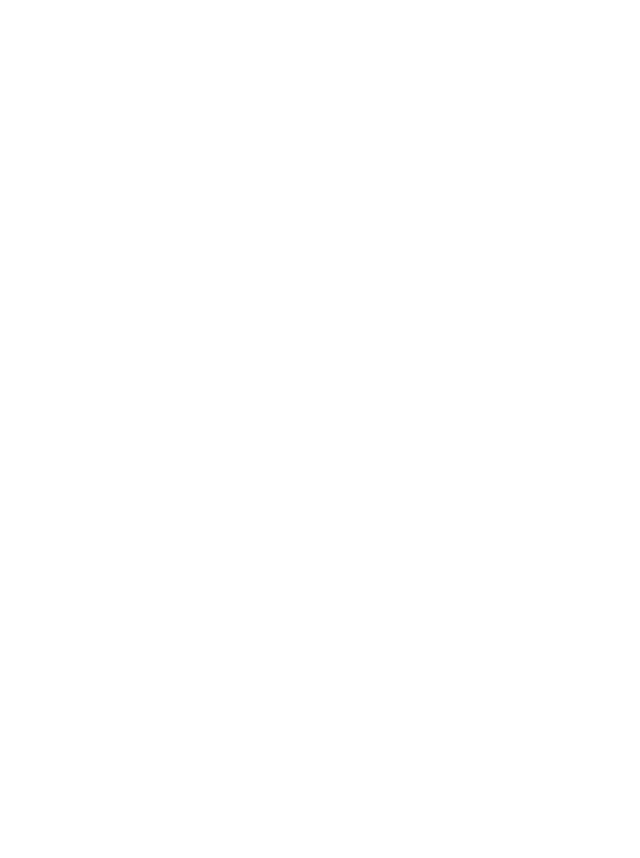
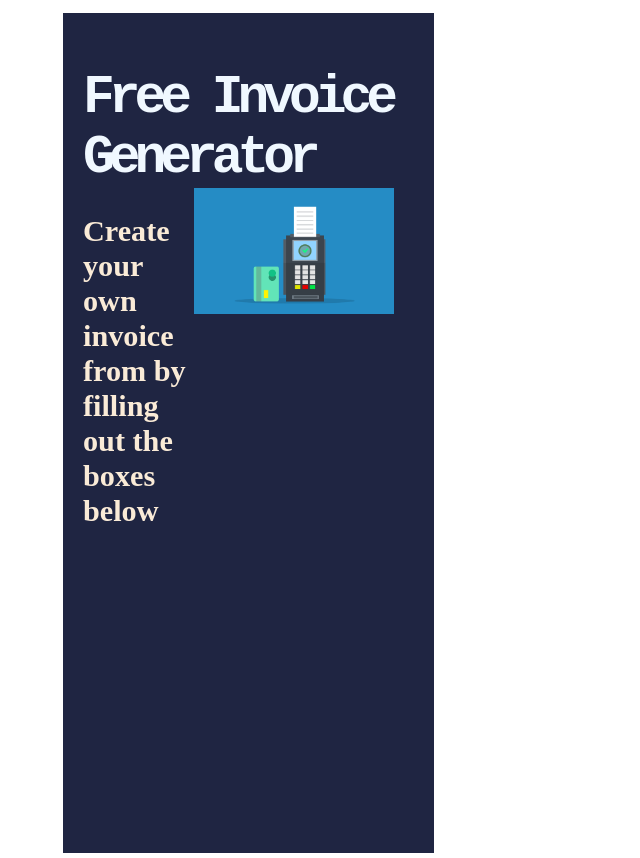
Before and after one commit to janjicc/my-invoice-app, a plain HTML site: page index.html in a window 1280 px wide. Shown: the whole page, without its empty margins (0-640 px from the left). Before the commit the page ends 800 px from the top, so only its background shows below. Drawn offline with Linux system fonts and the light colour scheme.

Commit message:
added one heading picture and done some styling. Added grid system

```diff
--- a/index.html
+++ b/index.html
@@ -3,27 +3,36 @@
         <head>
             <meta charset="utf-8">
             <meta name="viewport" content="width=device-width, initial-scale=1">
-
             <title> Invoicing template </title>
-
+            <link href="styles/style.css" rel="stylesheet">
         </head>
 
         <body>
+        <div class="container">
+        <!-- CODE FOR NAVIGATION BAR - TO BE WRITTEN LATER
+            <div>
+
+            </div>
+        -->
+
+        <header class="header">
+
+            <h1 class="first-heading">
+                Free Invoice Generator
+            </h1>
+
+            <img src="images/heading-picture.png" class="heading-picture">
+
+            <h2 class="second-heading">
+                Create your own invoice from by <br>
+                filling out the boxes below
+            </h2>
 
 
+         </header>
 
 
-
-
-
-
-
-
-
-
-
-
-
+        </div>
         </body>
 
     </html>
--- a/styles/style.css
+++ b/styles/style.css
@@ -0,0 +1,43 @@
+.container {
+    display: grid;
+    min-height: 100vh;
+    grid-template-columns: 1fr 1fr 1fr;
+    grid-template-rows: 500px 1fr;
+    gap: 10px;
+    padding-left: 50px;
+    padding-right: 50px;
+}
+
+header {
+    display: block;
+    background-color: rgb(31, 37, 66);
+    font-style: initial;
+    border: 5px solid rgb(255, 255, 255);
+    padding: 20px;
+    min-height: 100vh;
+}
+
+header > h1.first-heading {
+    font-family: 'Courier New', Courier, monospace;
+    font-style: initial;
+    font-size: 14mm;
+    color: aliceblue;
+    letter-spacing: -6px;
+    margin-bottom: 0cm;
+}
+
+header > h2.second-heading {
+    font-size: 8mm;
+    color: antiquewhite;
+}
+
+header > img.heading-picture {
+
+    display: block;
+    float: right;
+    width: 200px;
+    height: auto;
+    margin-right: 20px;
+    margin-top: ;
+    margin-bottom: 50%;
+}
```
Also changed, not shown: images/heading-picture.png (added).
